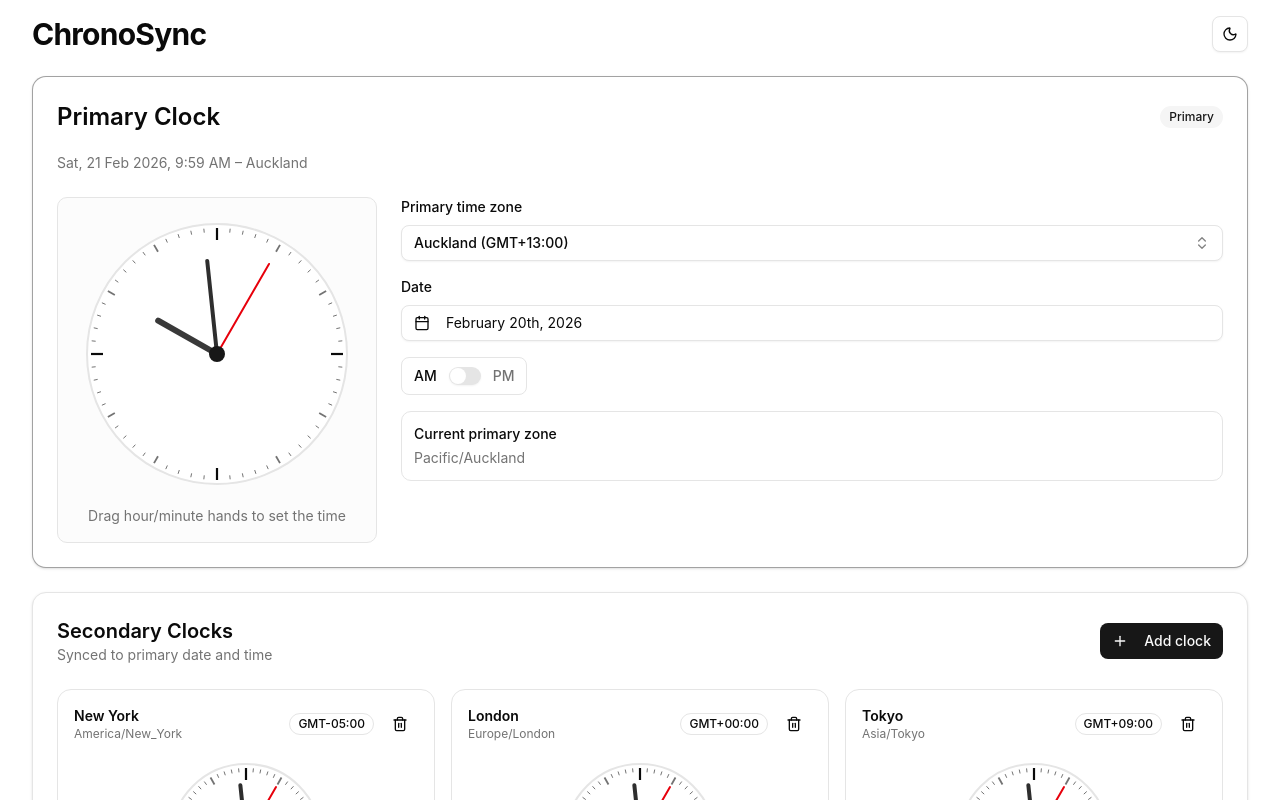
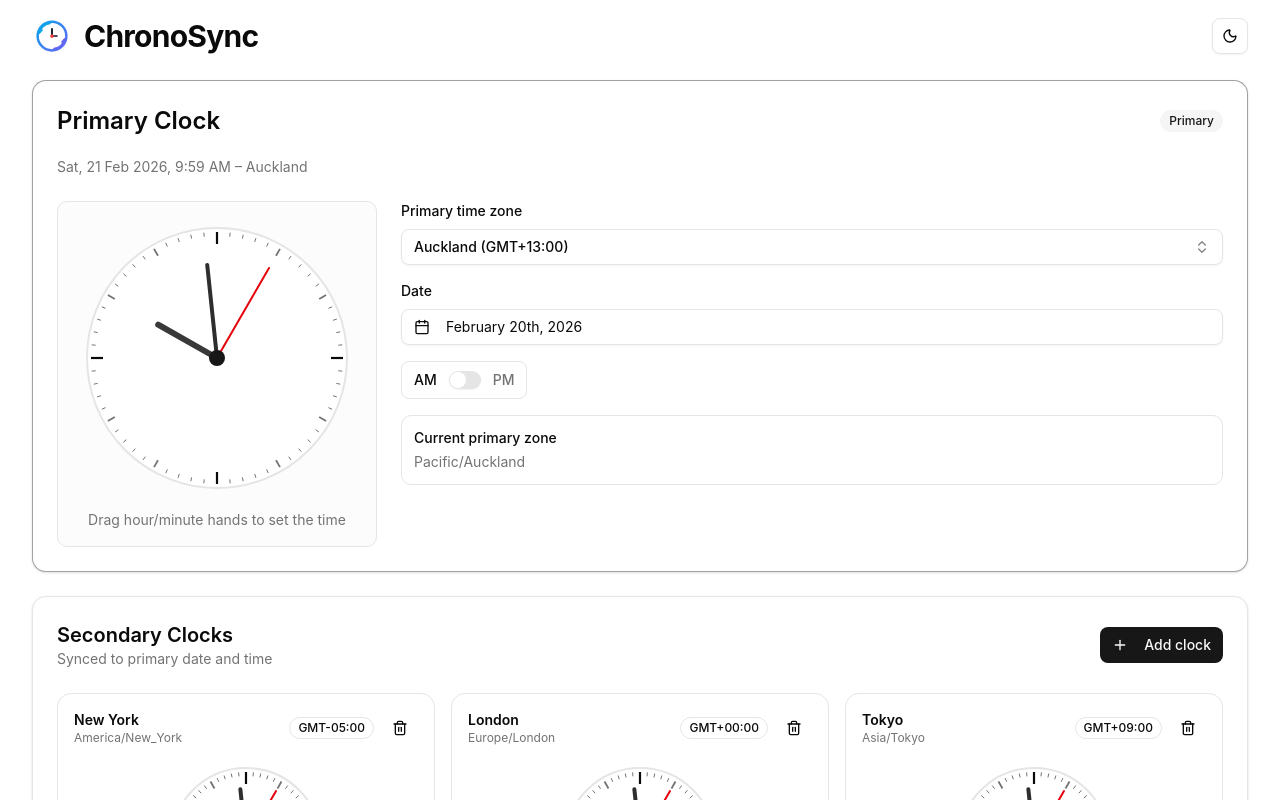
Before and after one commit to ravirupeliya/chronosync, a React (Vite) app in the folder ChronoSync/: page / in a window 1280 px wide. Shown: the top 800 px of the page. Built offline with nearby package versions, Linux system fonts and the light colour scheme.

Commit message:
Added logo

```diff
--- a/ChronoSync/src/App.tsx
+++ b/ChronoSync/src/App.tsx
@@ -1,6 +1,8 @@
 import { useEffect, useMemo, useState } from 'react'
 import { DateTime } from 'luxon'
 import { Moon, Sun } from 'lucide-react'
+import logoDarkUrl from '@/assets/chronosync-logo-dark.svg'
+import logoLightUrl from '@/assets/chronosync-logo.svg'
 
 import { PrimaryClockPanel } from '@/components/primary-clock-panel'
 import { SecondaryClocksPanel } from '@/components/secondary-clocks-panel'
@@ -140,11 +142,16 @@ function App() {
     setTheme((current) => (current === 'dark' ? 'light' : 'dark'))
   }
 
+  const logoUrl = theme === 'dark' ? logoDarkUrl : logoLightUrl
+
   return (
     <main className="min-h-screen bg-background">
       <div className="mx-auto flex w-full max-w-7xl flex-col gap-6 px-4 pb-4 pt-2 md:px-6 md:pb-6 md:pt-3 lg:px-8 lg:pb-8 lg:pt-4">
         <header className="flex items-center justify-between gap-4">
-          <h1 className="text-3xl font-bold tracking-tight">ChronoSync</h1>
+          <div className="flex items-center gap-3">
+            <img src={logoUrl} alt="ChronoSync logo" className="size-10 rounded-md" />
+            <h1 className="text-3xl font-bold tracking-tight">ChronoSync</h1>
+          </div>
           <Button
             variant="outline"
             size="icon"
```
Also changed, not shown: ChronoSync/src/assets/chronosync-logo-dark.svg (added), ChronoSync/src/assets/chronosync-logo.svg (added).
